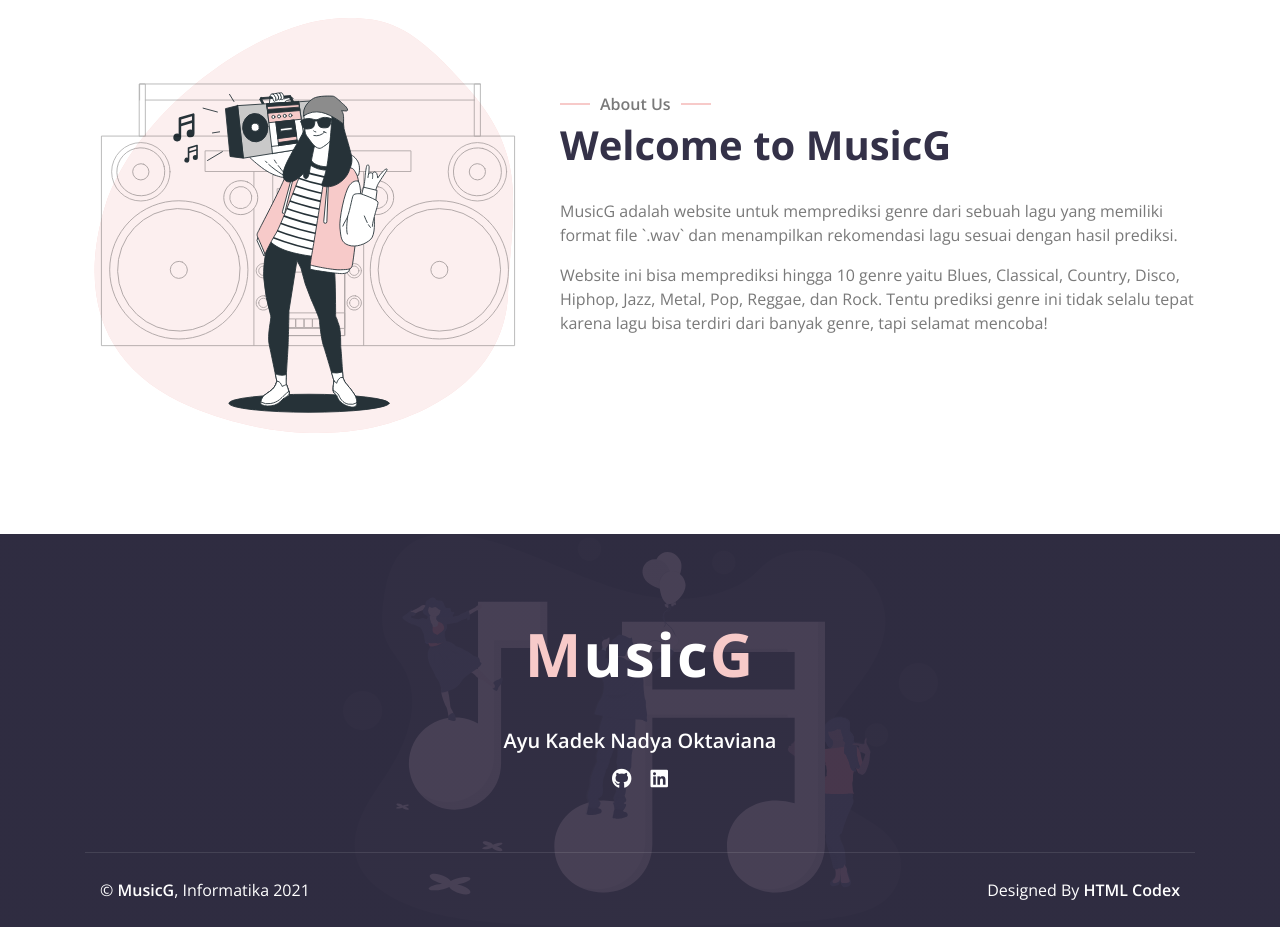
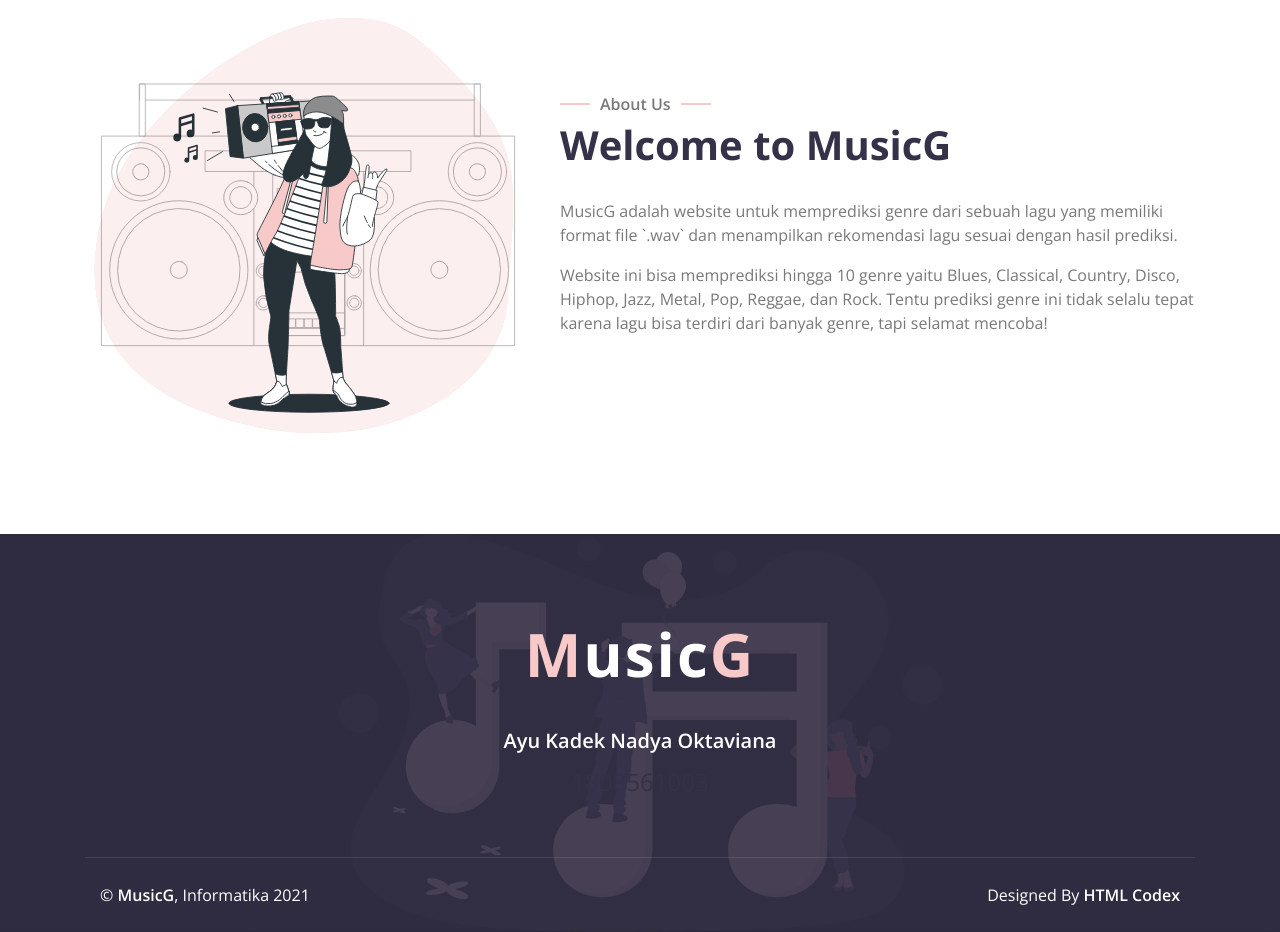
Before and after one commit to nadyaoktvna/heroku-musicG, a Flask app: page / in a window 1280 px wide. Shown: the part 1321-2253 px from the top of the page. Run offline with Flask 2, Linux system fonts and the light colour scheme; some libraries are stand-ins or nearby versions.

Commit message:
Update index.html

```diff
--- a/templates/index.html
+++ b/templates/index.html
@@ -147,11 +147,7 @@
         <div class="footer-info">
           <a href="index.html" class="footer-logo">M<span>usic</span>G</a>
           <h3>Ayu Kadek Nadya Oktaviana</h3>
-          <div class="footer-social">
-            <a href="https://github.com/nadyaoktvna/musicG"><i class="fab fa-github"></i></a>
-            <a href="https://www.linkedin.com/in/ayu-kadek-nadya-oktaviana-92bb25206/"><i
-                class="fab fa-linkedin"></i></a>
-          </div>
+          <h4>1808561003</h4>
         </div>
       </div>
       <div class="container copyright">
@@ -168,8 +164,6 @@
   </div>
   <!-- Footer End -->
 
-  <a href="#" class="back-to-top"><i class="fa fa-chevron-up"></i></a>
-
   <!-- JavaScript Libraries -->
   <script src="https://code.jquery.com/jquery-3.4.1.min.js"></script>
   <script src="https://stackpath.bootstrapcdn.com/bootstrap/4.4.1/js/bootstrap.bundle.min.js"></script>
```
